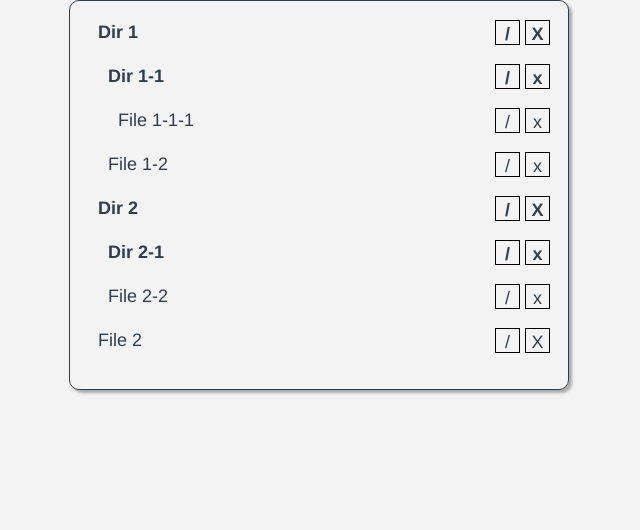
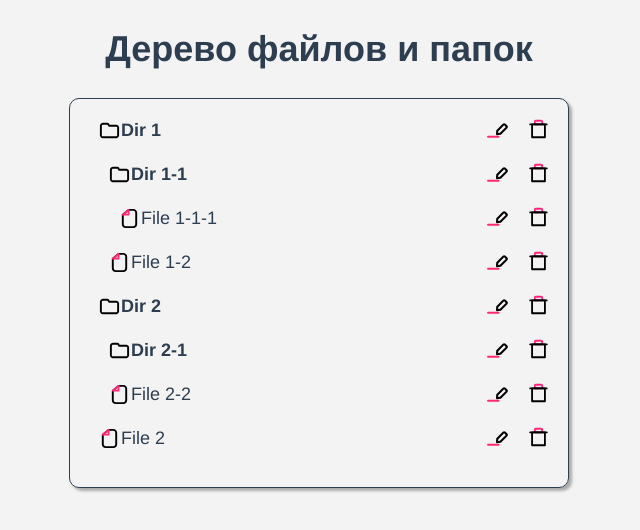
Before and after one commit to ismarsel/tree, a Vue app: page / in a window 1280 px wide. Shown: the top 530 px of the page, without its empty margins (321-961 px from the left). Built offline with nearby package versions, Linux system fonts and the light colour scheme.

Commit message:
add style

```diff
--- a/src/App.vue
+++ b/src/App.vue
@@ -1,5 +1,7 @@
 <template>
+  <main>
     <div class="container">
+      <h1 class="title">Дерево файлов и папок</h1>
       <node-list>
         <node-item
           v-for="(node, index) in GET_TREE_NODE"
@@ -9,10 +11,8 @@
         />
       </node-list>
     </div>
-  <rename-input
-    v-if="GET_INPUT_VISIBLE"
-    @keypress.enter="SET_NEW_NAME($event.target.value)"
-  />
+    <rename-input v-if="GET_INPUT_VISIBLE" />
+  </main>
 </template>
 
 <script>
@@ -41,6 +41,10 @@ export default {
   font-family: Avenir, Helvetica, Arial, sans-serif;
   -webkit-font-smoothing: antialiased;
   -moz-osx-font-smoothing: grayscale;
-  color: #2c3e50;
+}
+.title {
+  padding: 1em 0;
+  margin: 0 auto;
+  text-align: center;
 }
 </style>
--- a/src/assets/style.scss
+++ b/src/assets/style.scss
@@ -47,5 +47,4 @@ ul {
     margin-top: 1em;
     }
   }
-
 }
--- a/src/components/NodeItem.vue
+++ b/src/components/NodeItem.vue
@@ -1,23 +1,15 @@
 <template>
   <li class="node-list__item item">
     <div class="item__content" :class="{ bold: isFolder }">
-      {{ node.name }}
+      <component :is="iconComponent" />{{ node.name }}
       <div class="item__icons">
-        <span @click="onRename(node)" class="item__icons--rename"> / </span>
-        <span
-          v-if="!parent"
-          @click="onDelete(index)"
-          class="item__icons--delete"
-        >
-          X
-        </span>
-        <span
+        <rename-button @click="onRename(node)" class="icon" />
+        <delete-button v-if="!parent" @click="onDelete(index)" class="icon" />
+        <delete-button
           v-else
           @click="onChidDelete(parent, index)"
-          class="item__icons--delete"
-        >
-          x
-        </span>
+          class="icon"
+        />
       </div>
     </div>
     <ul v-if="isFolder">
@@ -34,10 +26,20 @@
 
 <script>
 import { mapActions } from "vuex";
+import DeleteButton from "./UI/DeleteButton.vue";
+import RenameButton from "./UI/RenameButton.vue";
+import IconFolder from "./UI/IconFolder.vue";
+import IconFile from "./UI/IconFile.vue";
 export default {
   name: "NodeItem",
   data() {
     return {};
+  },
+  components: {
+    DeleteButton,
+    RenameButton,
+    IconFolder,
+    IconFile,
   },
   props: {
     node: {
@@ -56,6 +58,9 @@ export default {
   computed: {
     isFolder() {
       return this.node.children && this.node.children.length >= 0;
+    },
+    iconComponent() {
+      return this.isFolder ? "icon-folder" : "icon-file";
     },
   },
   methods: {
@@ -82,25 +87,22 @@ export default {
 
 <style lang="scss" scoped>
 .item {
+  position: relative;
   padding-left: 10px;
+  &__wrapper {
+    display: flex;
+  }
   &__content {
     display: flex;
     justify-content: space-between;
     align-items: center;
   }
   &__icons {
-    width: 55px;
+    width: 65px;
     display: flex;
-    align-items: center;
+    align-items: end;
     justify-content: space-between;
     margin-left: auto;
-    cursor: pointer;
-    & > span {
-      width: 25px;
-      height: 25px;
-      text-align: center;
-      border: 1px #000 solid;
-    }
   }
 }
 .bold {
--- a/src/components/NodeList.vue
+++ b/src/components/NodeList.vue
@@ -1,6 +1,6 @@
 <template>
   <ul class="node-list">
-    <slot></slot>
+    <slot><button>// todo добавить</button></slot>
   </ul>
 </template>
 
--- a/src/components/RenameInput.vue
+++ b/src/components/RenameInput.vue
@@ -1,13 +1,18 @@
 <template>
-  <div @click.self="SHOW_INPUT" class="overlay">
-    <div class="input-wrapper">
+  <div @click.self="SHOW_INPUT" class="overlay flex">
+    <div class="input-wrapper flex">
       <input
         v-focus
-        @keypress.enter="SHOW_INPUT"
+        @keypress.enter="changeName"
+        @keydown.esc="SHOW_INPUT"
         type="text"
         class="input"
-        :value="GET_CURENT_NAME"
+        v-model="value"
       />
+      <div class="btn-group flex">
+        <button @click="SHOW_INPUT" class="btn-group__item">esc</button>
+        <button @click="changeName" class="btn-group__item">enter</button>
+      </div>
     </div>
   </div>
 </template>
@@ -19,6 +24,11 @@ const focus = {
 import { mapActions, mapGetters } from "vuex";
 export default {
   name: "RenameInput",
+  data() {
+    return {
+      value: "",
+    };
+  },
   directives: {
     focus,
   },
@@ -26,33 +36,61 @@ export default {
     ...mapGetters(["GET_CURENT_NAME"]),
   },
   methods: {
-    ...mapActions(["SHOW_INPUT"]),
+    ...mapActions(["SHOW_INPUT", "SET_NEW_NAME"]),
+    changeName() {
+      this.SET_NEW_NAME(this.value);
+      this.SHOW_INPUT();
+    },
   },
 };
 </script>
 
 <style lang="scss" scoped>
+.flex {
+  display: flex;
+  align-items: center;
+  flex-direction: column;
+}
 .overlay {
   position: absolute;
   top: 0;
   left: 0;
   width: 100%;
-  height: 100vh;
-  z-index: 400;
+  height: 100%;
+  min-height: 100vh;
+  flex-direction: column;
+  z-index: 40;
   background: black;
   opacity: 0.75;
   transition: opacity 0.8s linear;
 }
 .input-wrapper {
   position: absolute;
-  top: 0px;
-  left: 50%;
-  z-index: 450;
+  top: 20%;
+  width: 300px;
+  height: 150px;
+  justify-content: space-between;
+  margin: 0px auto;
+  z-index: 45;
   padding: 25px;
-  background: #ffffff;
-  box-shadow: 1px 1px 11px #444;
+  background: #fefefe;
+  border-radius: 4px;
 }
 .input {
   width: 100%;
+  height: 50px;
+  padding: 1em;
+  font-size: 18px;
+}
+.btn-group {
+  width: 100%;
+  flex-direction: row;
+  justify-content: space-evenly;
+  &__item {
+    width: 60px;
+    padding: 5px;
+    font-weight: 600;
+    text-transform: uppercase;
+  }
 }
 </style>
--- /dev/null
+++ b/src/components/UI/DeleteButton.vue
@@ -0,0 +1,41 @@
+<template>
+  <button class="delete" type="button">
+    <svg width="23px" height="22px" viewBox="0 0 6.3499998 6.3499998">
+      <path
+        d="m 2.3808228,0.52929682 c -0.2885875,0 -0.5292969,0.24070947 -0.5292969,0.52929698 v 0.5292967 c 0,0.2885874 0.2407095,0.5292969 0.5292969,0.5292969 h 1.5878907 c 0.2885874,0 0.5292968,-0.2407095 0.5292968,-0.5292969 V 1.0585938 c 0,-0.28858751 -0.2407094,-0.52929699 -0.5292968,-0.52929698 z m 0,0.52929698 H 3.9687135 V 1.5878905 H 2.3808228 Z"
+        style="fill: #ff2876"
+      />
+      <path
+        d="M 1.2968383,1.5878905 A 0.26460978,0.26460978 0 0 0 1.0585571,1.8515624 V 5.5566406 A 0.26460978,0.26460978 0 0 0 1.3222289,5.8203124 H 5.0273071 A 0.26460978,0.26460978 0 0 0 5.290979,5.5566406 V 1.8515624 A 0.26460978,0.26460978 0 0 0 5.0273071,1.5878905 H 1.3222289 a 0.26460978,0.26460978 0 0 0 -0.025391,0 z M 1.587854,2.1171874 H 4.7616821 V 5.2910156 H 1.587854 Z"
+      />
+      <path
+        d="m 0.76754147,1.5878905 a 0.26495279,0.26495279 0 0 0 0.0253906,0.5292969 H 5.556604 a 0.26464845,0.26464845 0 1 0 0,-0.5292969 H 0.7929321 a 0.26460978,0.26460978 0 0 0 -0.0253906,0 z"
+      />
+    </svg>
+  </button>
+</template>
+
+<script>
+export default {
+  name: "DeleteButton",
+};
+</script>
+
+<style lang="scss" scoped>
+.delete {
+  padding: 0;
+  border: none;
+  cursor: pointer;
+  background: transparent;
+  transition: fill 0.2s ease-in-out;
+  &:hover {
+    color: #15e386;
+  }
+  &__svg {
+    fill: currentColor;
+  }
+  &:hover {
+    fill: #ff2876;
+  }
+}
+</style>
--- /dev/null
+++ b/src/components/UI/IconFile.vue
@@ -0,0 +1,16 @@
+<template>
+  <svg class="svg" width="23px" height="23px" viewBox="0 0 6.3499998 6.3499998">
+    <path
+      d="m 2.9104166,0.52916656 a 0.26460978,0.26460978 0 0 0 -0.1694987,0.061495 L 1.153418,1.9135783 A 0.26460978,0.26460978 0 0 0 1.058333,2.1166666 v 2.6458333 c 0,0.5817401 0.4765932,1.0583333 1.0583333,1.0583333 h 2.1166666 c 0.5817402,0 1.0583333,-0.4765932 1.0583333,-1.0583333 v -3.175 c 0,-0.5817401 -0.4765931,-1.05833334 -1.0583333,-1.05833334 z M 3.006018,1.0583332 h 1.2273154 c 0.2977349,0 0.5291664,0.2314318 0.5291664,0.5291667 v 3.175 c 0,0.2977348 -0.2314315,0.5291666 -0.5291664,0.5291666 H 2.1166666 C 1.8189318,5.2916665 1.5875,5.0602347 1.5875,4.7624999 V 2.2406901 Z"
+    />
+    <path
+      d="M 2.9023438,0.52929678 A 0.26460978,0.26460978 0 0 0 2.7402344,0.58984365 L 1.1542969,1.9140625 A 0.26460978,0.26460978 0 0 0 1.3222656,2.3808594 H 2.9101562 A 0.26460978,0.26460978 0 0 0 3.1757812,2.1171875 V 0.79296865 A 0.26460978,0.26460978 0 0 0 2.9023438,0.52929678 Z M 2.6464844,1.3574218 V 1.8515625 H 2.0546875 Z"
+      style="fill: #ff2876"
+    />
+  </svg>
+</template>
+<style scoped>
+.svg {
+  display: inline;
+}
+</style>
--- /dev/null
+++ b/src/components/UI/IconFolder.vue
@@ -0,0 +1,7 @@
+<template>
+  <svg width="23px" height="23px" viewBox="0 0 6.3499998 6.3499998">
+    <path
+      d="m 1.4121094,1.0585939 c -0.48410945,0 -0.88281252,0.3987031 -0.88281252,0.8828124 V 2.3808595 2.5566407 4.498047 c 0,0.4351609 0.3578078,0.7929686 0.79296872,0.7929686 h 3.7050783 c 0.435161,0 0.7929686,-0.3578077 0.7929686,-0.7929686 V 2.3808595 c 0,-0.435161 -0.3578079,-0.7929688 -0.7929686,-0.7929688 h -1.852344 c 0,-0.2649741 -0.2645833,-0.5292968 -0.609375,-0.5292968 z m 0,0.5292968 h 1.0136718 c 0.1819328,0 0.3209204,0.1275558 0.3457032,0.3007813 0.01801,0.1307996 0.1296852,0.2283071 0.2617187,0.2285156 h 1.9941408 c 0.1511556,0 0.2636718,0.1125162 0.2636718,0.2636719 V 4.498047 c 0,0.1511556 -0.1125162,0.2636721 -0.2636718,0.2636721 H 1.3222656 C 1.17111,4.7617191 1.0585937,4.6492026 1.0585938,4.498047 V 2.5566407 2.3808595 1.9414063 c 0,-0.1999242 0.1535914,-0.3535156 0.3535156,-0.3535156 z"
+    />
+  </svg>
+</template>
--- /dev/null
+++ b/src/components/UI/RenameButton.vue
@@ -0,0 +1,42 @@
+<template>
+  <button class="rename" type="button">
+    <svg
+      class="rename__svg"
+      width="25px"
+      height="25px"
+      viewBox="0 0 6.3499998 6.3499998"
+    >
+      <path
+        d="M 4.5135398,1.4550781 2.9354148,3.0351563 A 0.26460978,0.26460978 0 0 0 2.8592429,3.1972657 L 2.7791649,4.0664063 A 0.26460978,0.26460978 0 0 0 3.0662742,4.3535157 L 3.9354149,4.2753906 A 0.26460978,0.26460978 0 0 0 4.0994775,4.1992187 L 5.6776024,2.6191405 c 0.1878881,-0.1878871 0.1878873,-0.5015659 0,-0.6894532 L 5.2029929,1.4550781 c -0.187887,-0.1878881 -0.5015659,-0.1878873 -0.6894531,0 z M 4.8592428,1.859375 5.2733054,2.2753906 3.7928368,3.7558595 3.3358053,3.7968751 3.376821,3.3398439 Z"
+      />
+      <path
+        d="m 0.76744594,4.498047 a 0.26495279,0.26495279 0 0 0 0.0253906,0.5292968 H 3.4393209 a 0.26464844,0.26464844 0 1 0 0,-0.5292968 H 0.79283657 a 0.26460978,0.26460978 0 0 0 -0.0253906,0 z"
+        style="fill: #ff2876"
+      />
+    </svg>
+  </button>
+</template>
+
+<script>
+export default {
+  name: "RenameButton",
+};
+</script>
+
+<style lang="scss" scoped>
+.rename {
+  display: flex;
+  align-items: flex-end;
+  padding: 0;
+  border: none;
+  cursor: pointer;
+  background: transparent;
+  transition: all 0.2s ease-in-out;
+  &:hover {
+    color: #ff2876;
+  }
+  &__svg {
+    fill: currentColor;
+  }
+}
+</style>
--- a/src/store/index.js
+++ b/src/store/index.js
@@ -1,5 +1,4 @@
 import { createStore } from "vuex";
-// import { findAnddel, filterhelper } from "./common.js";
 export default createStore({
   state: {
     treeNodes: [
@@ -41,8 +40,6 @@ export default createStore({
   },
   mutations: {
     DELETE_NODE(state, index) {
-      // state.treeNodes = state.treeNodes.filter((n) => n.name != node.name);
-      // findAnddel(state, node, filterhelper);
       state.treeNodes.splice(index, 1);
     },
     DELETE_CHILD_NODE(state, index) {
```
Also changed, not shown: src/store/common.js (deleted, +0 -11 lines), src/assets/logo.png (deleted). Lines whose indentation alone changed are shown as unchanged.
